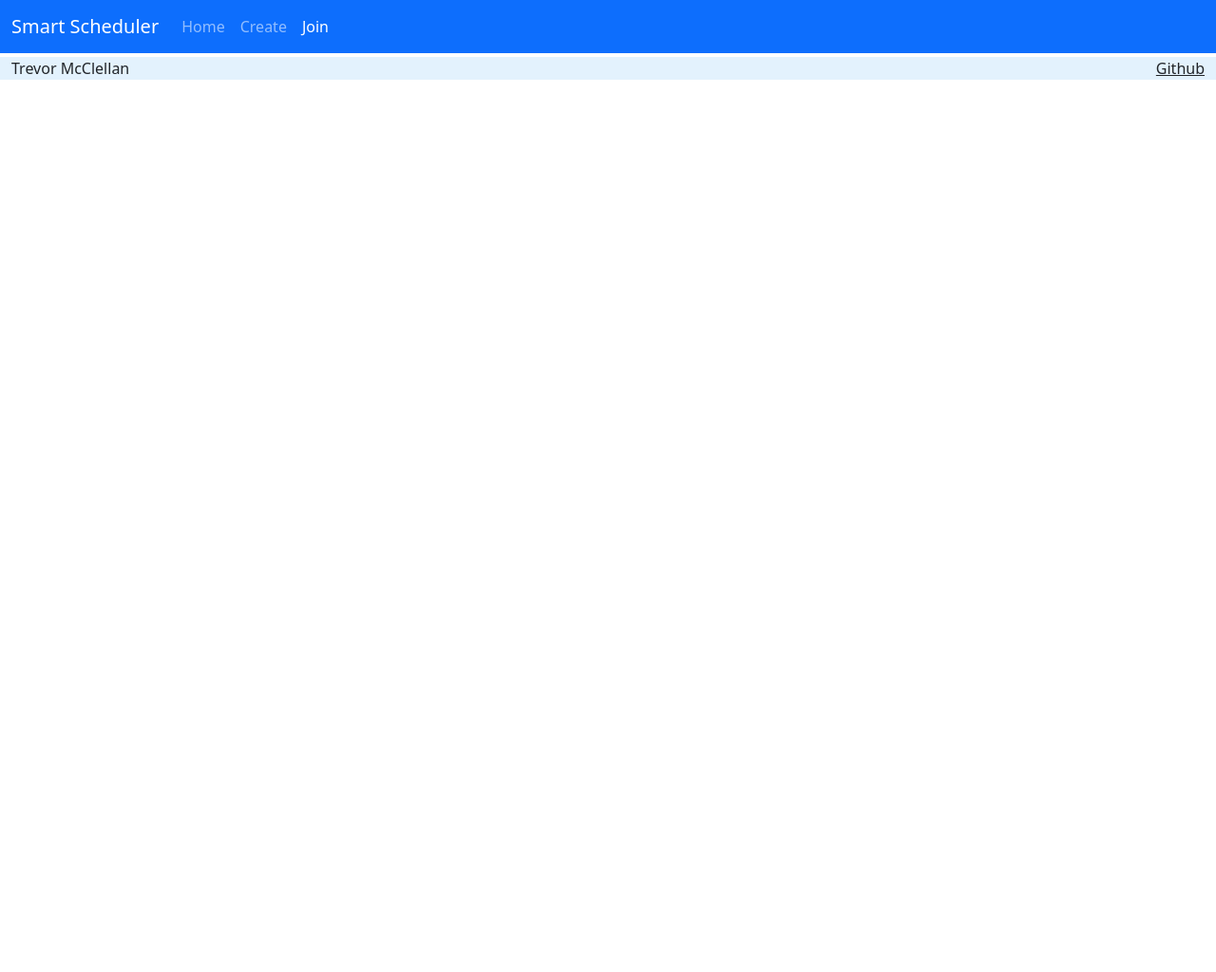
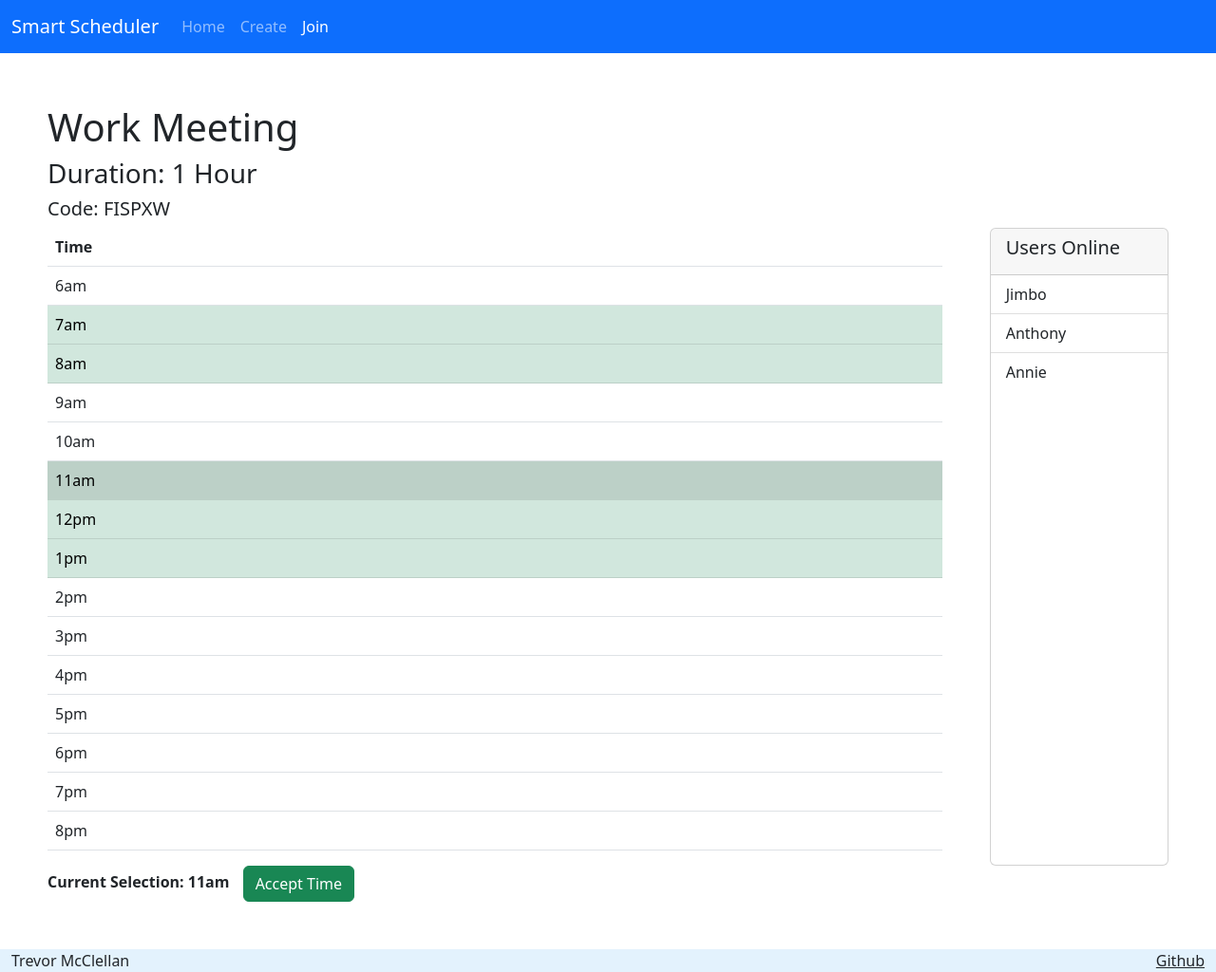
Before and after one commit to trevormcclellan/startup, a plain HTML site: page plan.html in a window 1280 px wide. Shown: the whole page at 95% size. Before the commit the page ends 800 px from the top, so only its background shows below. Drawn offline with nearby package versions, Linux system fonts and the light colour scheme.

Commit message:
Split plan page into plan and join

```diff
--- a/main.css
+++ b/main.css
@@ -12,9 +12,8 @@ body {
     flex: 1 calc(100vh - 85px);
     display: flex;
     flex-direction: column;
-    align-items: center;
+    padding: 50px;
     justify-content: space-around;
-    /* background: linear-gradient(0deg, rgba(0,128,0,1) 0%, rgba(248,249,250,1) 40%); */
   }
 
   footer {
@@ -35,3 +34,22 @@ body {
   .login-form {
     padding-bottom: 30px;
   }
+
+  .time {
+    display: flex;
+    flex-direction: row;
+  }
+
+  #table {
+    flex: 5 50px;
+  }
+
+  #users {
+    margin-left: 50px;
+    flex: 1 10px;
+  }
+
+  #selection-time {
+    font-weight: bold;
+    margin-right: 10px;
+  }
--- a/plan.html
+++ b/plan.html
@@ -33,13 +33,90 @@
                             <a class="nav-link" href="create.html">Create</a>
                         </li>
                         <li class="nav-item">
-                            <a class="nav-link active" href="plan.html">Join</a>
+                            <a class="nav-link active" href="join.html">Join</a>
                         </li>
                     </ul>
                 </div>
             </div>
         </nav>
     </header>
+
+    <main>
+        <h1>Work Meeting</h1>
+        <h3>Duration: 1 Hour</h3>
+        <h5>Code: FISPXW</h5>
+        <div class="time">
+            <table class="table table-hover" id="table">
+                <thead>
+                    <tr>
+                        <th scope="col">Time</th>
+                    </tr>
+                </thead>
+                <tbody>
+                    <tr>
+                        <td>6am</td>
+                    </tr>
+                    <tr class="table-success">
+                        <td>7am</td>
+                    </tr>
+                    <tr class="table-success">
+                        <td>8am</td>
+                    </tr>
+                    <tr>
+                        <td>9am</td>
+                    </tr>
+                    <tr>
+                        <td>10am</td>
+                    </tr>
+                    <tr class="table-success table-active">
+                        <td>11am</td>
+                    </tr>
+                    <tr class="table-success">
+                        <td>12pm</td>
+                    </tr>
+                    <tr class="table-success">
+                        <td>1pm</td>
+                    </tr>
+                    <tr>
+                        <td>2pm</td>
+                    </tr>
+                    <tr>
+                        <td>3pm</td>
+                    </tr>
+                    <tr>
+                        <td>4pm</td>
+                    </tr>
+                    <tr>
+                        <td>5pm</td>
+                    </tr>
+                    <tr>
+                        <td>6pm</td>
+                    </tr>
+                    <tr>
+                        <td>7pm</td>
+                    </tr>
+                    <tr>
+                        <td>8pm</td>
+                    </tr>
+                </tbody>
+            </table>
+
+            <div class="card" id="users">
+                <div class="card-header">
+                    <h5>Users Online</h5>
+                </div>
+                <ul class="list-group list-group-flush">
+                    <li class="list-group-item">Jimbo</li>
+                    <li class="list-group-item">Anthony</li>
+                    <li class="list-group-item">Annie</li>
+                </ul>
+            </div>
+        </div>
+        <div>
+            <span id="selection-time">Current Selection: 11am</span>
+            <button type="button" class="btn btn-success" id="join">Accept Time</button>
+        </div>
+    </main>
 
     <footer>
         <div class="container-fluid">
```
Also changed, not shown: index.html (+1 -1 lines), join.html (renamed from create.html, +8 -20 lines).
